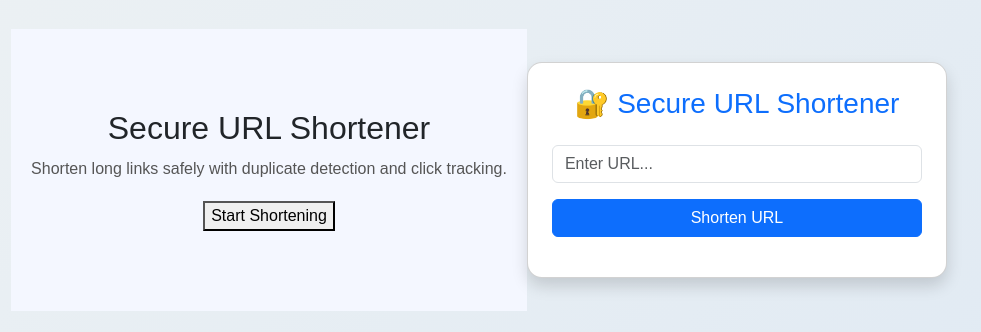
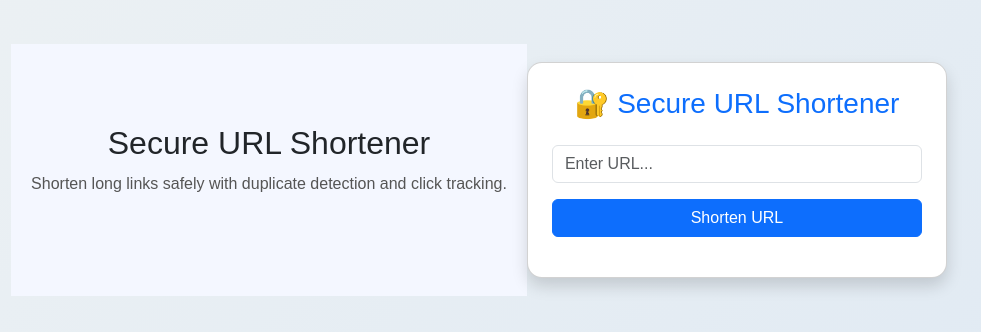
Before and after one commit to developer-jashuva/url-shortener-ui, an Angular app: page / in a window 1280 px wide. Shown: the part 230-562 px from the top of the page, without its empty margins (161-1142 px from the left). Built offline with nearby package versions, Linux system fonts and the light colour scheme.

Commit message:
updated css

```diff
--- a/src/app/app.component.html
+++ b/src/app/app.component.html
@@ -6,8 +6,6 @@
   <p>
     Shorten long links safely with duplicate detection and click tracking.
   </p>
-
-  <button (click)="scrollToTool()">Start Shortening</button>
 </section>
   <div class="card shadow p-4" style="width: 420px; border-radius: 15px;">
 
--- a/src/app/app.component.ts
+++ b/src/app/app.component.ts
@@ -45,9 +45,7 @@ delete(item: any) {
 
 }
 
-    scrollToTool() {
-  document.getElementById('tool')?.scrollIntoView({ behavior: 'smooth' });
-}
+
 
   shorten() {
     this.shortUrl = '';
```
